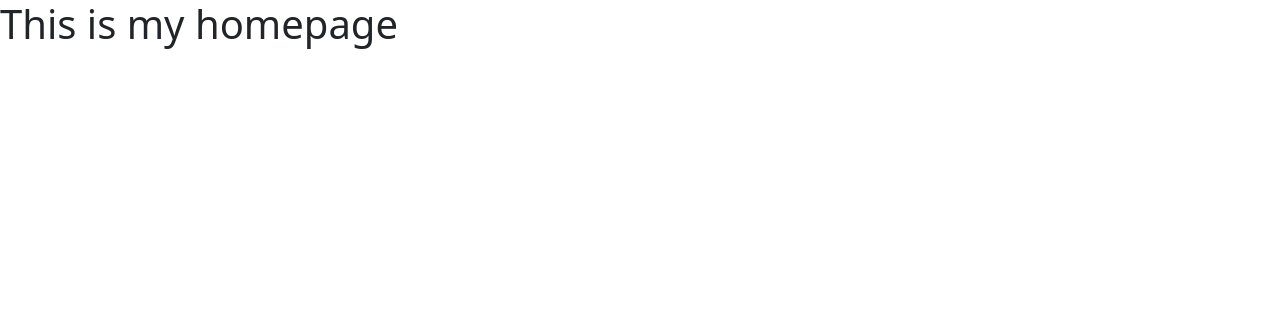
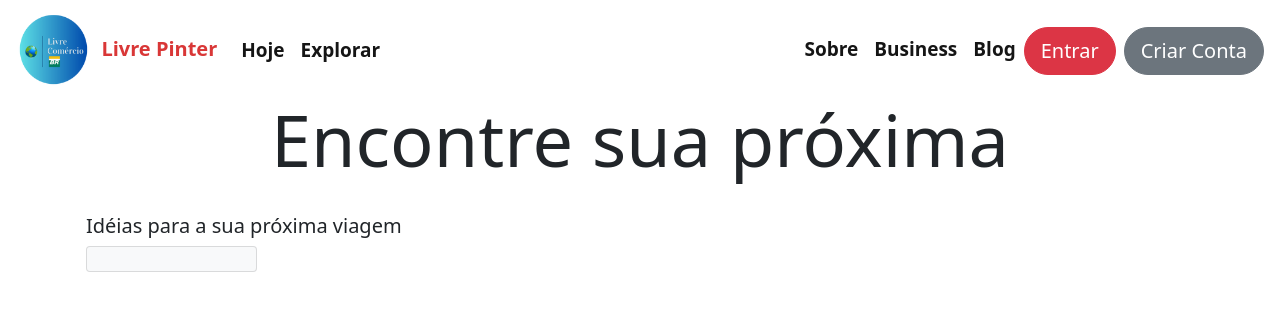
Before and after one commit to LivreComercioBR/Livre_Pinter, a Django app: template livre_pint_app/templates/homepage.html in a window 1280 px wide. Shown: the top 311 px of the page. Run offline with Django 5.2, Linux system fonts and the light colour scheme; the template is opened without the code that fills it, so the values that code supplies are empty; some libraries are stand-ins or nearby versions.

Commit message:
finalizado a navbar

```diff
--- a/livre_pint_app/templates/homepage.html
+++ b/livre_pint_app/templates/homepage.html
@@ -1,13 +1,43 @@
-{% extends 'base_user/base.html' %}
+{% extends 'feed/base_feed.html' %}
+{% load static %}
 
 {% block 'title' %}
 Homepage
 {% endblock %}
 
-{% block 'head' %}{% endblock %}
+{% block 'head' %}
+<link rel="stylesheet" href="{% static 'css/navbar.css' %}">
+{% endblock %}
+
 
 {% block 'main' %}
-<h1>This is my homepage</h1>
+<div class="container">
+    <h1 style="text-align: center;">Encontre sua próxima</h1>
+    <br>
+    <div id="carouselExampleSlidesOnly" class="carousel slide" data-bs-ride="carousel">
+        <div class="carousel-inner">
+            <div class="carousel-item active">
+                <h5>Idéias para a sua próxima viagem</h5>
+            </div>
+            <div class="carousel-item">
+                <h5>Ideias criativas para o seu casamento</h5>
+            </div>
+            <div class="carousel-item">
+                <h5>Ideias para o seu dia-a-dia</h5>
+            </div>
+        </div>
+    </div>
+    <div class="row g-3">
+
+        <div class="col-12 col-sm-6 col-md-4 col-lg-3 col-xl-2">
+            <div class="card text-center bg-light">
+                <a href="#">
+                    <img src="#" class="card-img-top" alt="">
+                </a>
+            </div>
+        </div>
+
+    </div>
+
+</div>
 {% endblock %}
-
-{% block 'body' %}{% endblock %}
--- /dev/null
+++ b/templates/feed/base_feed.html
@@ -0,0 +1,109 @@
+<!doctype html>
+{% load static %}
+<html lang="pt-BR">
+
+<head>
+    <!-- Required meta tags -->
+    <meta charset="utf-8">
+    <meta name="viewport" content="width=device-width, initial-scale=1">
+
+    <!-- Bootstrap CSS -->
+    <link rel="stylesheet" href="https://stackpath.bootstrapcdn.com/bootstrap/5.0.0-alpha1/css/bootstrap.min.css"
+        integrity="sha384-r4NyP46KrjDleawBgD5tp8Y7UzmLA05oM1iAEQ17CSuDqnUK2+k9luXQOfXJCJ4I" crossorigin="anonymous">
+
+    <title>
+        {% block 'title'%}
+
+        {% endblock 'title' %}
+    </title>
+
+    {% block 'head' %}
+
+    {% endblock 'head' %}
+    <link rel="stylesheet" href="{% static 'css/navbar.css' %}">
+</head>
+
+<body>
+    {% block 'navbar' %}
+    <nav>
+        <div class="d-flex flex-column wrapper">
+            <nav class="navbar navbar-expand-lg mb-3 fixed-top">
+                <div class="container-fluid" id="nav-container">
+                    <a class="navbar-brand" href="{% url 'homepage' %}"><img src="{% static 'img/logo100.png' %}"
+                            alt="Logo Empresa" width="75" height="75">&nbsp
+                        <strong>Livre Pinter</strong></a>
+                    <button class="navbar-toggler" type="button" data-bs-toggle="collapse"
+                        data-bs-target=".navbar-collapse">
+                        <span class="navbar-toggler-icon"></span>
+                    </button>
+                    <div class="collapse navbar-collapse">
+                        <div class="navbar-nav ">
+                            <a class="nav-item nav-link" href="{% url 'homepage' %}"><b>Hoje</b>
+                            </a>
+                        </div>
+                        <div class="navbar-nav ">
+                            <a class="nav-item nav-link" href="{% url 'homepage' %}"><b>Explorar</b>
+                            </a>
+                        </div>
+
+                        <div class="navbar-nav justify-content-end flex-grow-1" id="navbar-links">
+                            <div class="navbar-nav ">
+                                <a class="nav-item nav-link" href="{% url 'homepage' %}"><b>Sobre</b>
+                                </a>
+                            </div>
+                            <div class="navbar-nav ">
+                                <a class="nav-item nav-link" href="{% url 'homepage' %}"><b>Business</b>
+                                </a>
+                            </div>
+                            <div class="navbar-nav ">
+                                <a class="nav-item nav-link" href="{% url 'homepage' %}"><b>Blog</b>
+                                </a>
+                            </div>
+                            {% if request.user.is_authenticated %}
+                            <div class="navbar-nav">
+                                <a class="btn btn-danger btn-lg rounded-pill" href="{% url 'sair' %}">Sair</a>
+                            </div>
+
+                            {% else %}
+
+                            <div class="navbar-nav mr-2">
+                                <a class="btn btn-danger btn-lg rounded-pill" href="{%  url 'logar' %}">Entrar</a>
+                            </div>
+                            <div class="navbar-nav"></div>
+                            <div class="navbar-nav me-2">
+                                <a class="btn btn-secondary btn-lg rounded-pill" href="{% url 'cadastro' %}">Criar
+                                    Conta</a>
+                            </div>
+                            {% endif %}
+
+                        </div>
+                    </div>
+                </div>
+
+            </nav>
+
+            <main class="flex-fill mb-sm-10 mb-md-7 p-sm-7 p-md-5">
+            </main>
+
+        </div>
+    </nav>
+    {% endblock %}
+
+    {% block 'main' %}
+
+    {% endblock 'main' %}
+
+
+
+
+    <!-- Optional JavaScript -->
+    <!-- Popper.js first, then Bootstrap JS -->
+    <script src="https://cdn.jsdelivr.net/npm/popper.js@1.16.0/dist/umd/popper.min.js"
+        integrity="sha384-Q6E9RHvbIyZFJoft+2mJbHaEWldlvI9IOYy5n3zV9zzTtmI3UksdQRVvoxMfooAo"
+        crossorigin="anonymous"></script>
+    <script src="https://stackpath.bootstrapcdn.com/bootstrap/5.0.0-alpha1/js/bootstrap.min.js"
+        integrity="sha384-oesi62hOLfzrys4LxRF63OJCXdXDipiYWBnvTl9Y9/TRlw5xlKIEHpNyvvDShgf/"
+        crossorigin="anonymous"></script>
+</body>
+
+</html>
--- /dev/null
+++ b/templates/static/css/navbar.css
@@ -0,0 +1,23 @@
+
+/* NAVBAR */
+.navbar-brand {
+    color: rgb(217, 55, 55);
+}
+
+.nav-link {
+    color: rgb(21, 21, 21);
+    font-size: 19px;
+}
+
+.nav-link a:hover {
+    border-radius: 50%;
+    color: rgb(128, 124, 124);
+    background-color: rgb(168, 168, 104);
+}
+
+/* Seção Main */
+
+h1 {
+    font-size: 4.5rem;
+
+}
```
Also changed, not shown: templates/static/img/logo100.png (added).
